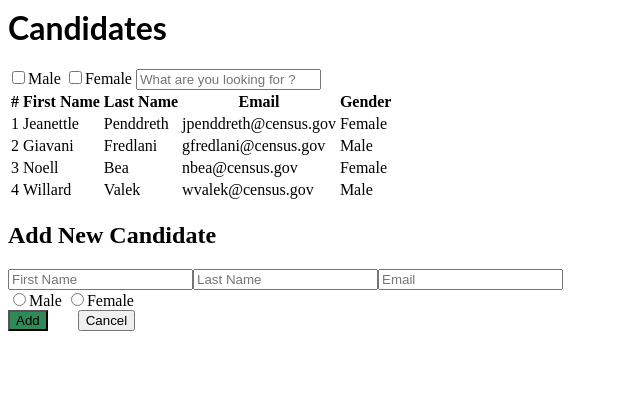
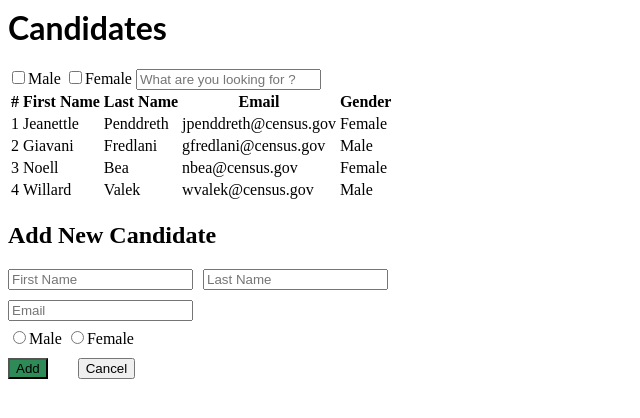
Before and after one commit to the-golden-girl/angular-dolly-bhatia-200521-mbjgax, an Angular app: page / in a window 1280 px wide. Shown: the top 418 px of the page, without its empty margins (0-640 px from the left). Built offline with nearby package versions, Linux system fonts and the light colour scheme.

Commit message:
1 file modified

```diff
--- a/src/app/hello.component.html
+++ b/src/app/hello.component.html
@@ -5,7 +5,7 @@
 <input id="maleCheckbox" #maleCheckbox
       type="checkbox"
       value="Male"
-      (click)='onCheckboxSelection("Male")' />Male
+      (click)='onCheckboxSelection("Male")'/>Male
 <input id="femaleCheckbox" #femaleCheckbox
       type="checkbox"
       value="Female"
@@ -45,22 +45,26 @@
         formControlName="firstName"/>
   <input type='text'
         placeholder='Last Name'
-        formControlName="lastName"/>
+        formControlName="lastName"
+        style="margin-left: 10px;"/>
+  <br>
   <input type='text'
         placeholder='Email'
-        formControlName="email"/>
+        formControlName="email"
+        style="margin-top: 10px;"/>
   <br>
   <input type='radio'
         name='gender'
         value='Male'
-        formControlName="gender"/>Male
+        formControlName="gender"
+        style="margin-top: 10px;"/>Male
   <input type='radio'
         name='gender'
         value='Female'
         formControlName="gender"/>Female
   <br>
   <button type="submit" (click)="onAdd()"
-    style="background-color: seagreen">Add</button>
+    style="background-color: seagreen; margin-top: 10px;">Add</button>
   <button type="reset" (click)="onCancel()"
   style="margin-left:30px;">Cancel</button>
 </form>
```
